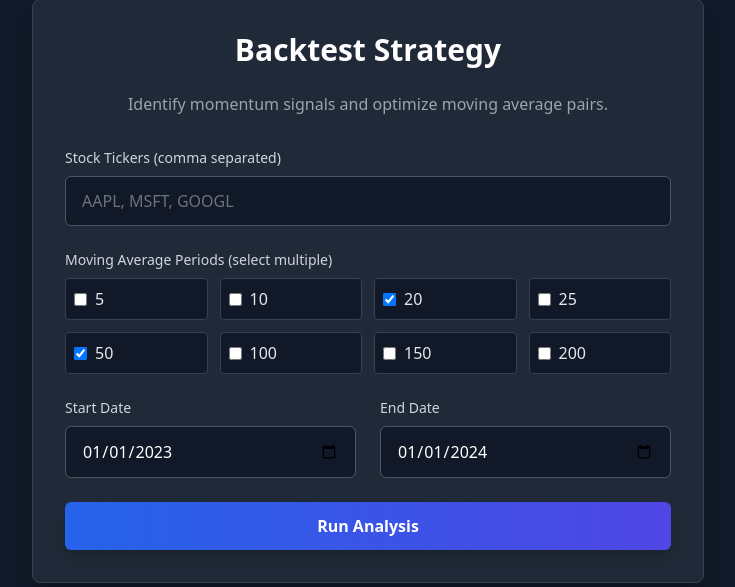
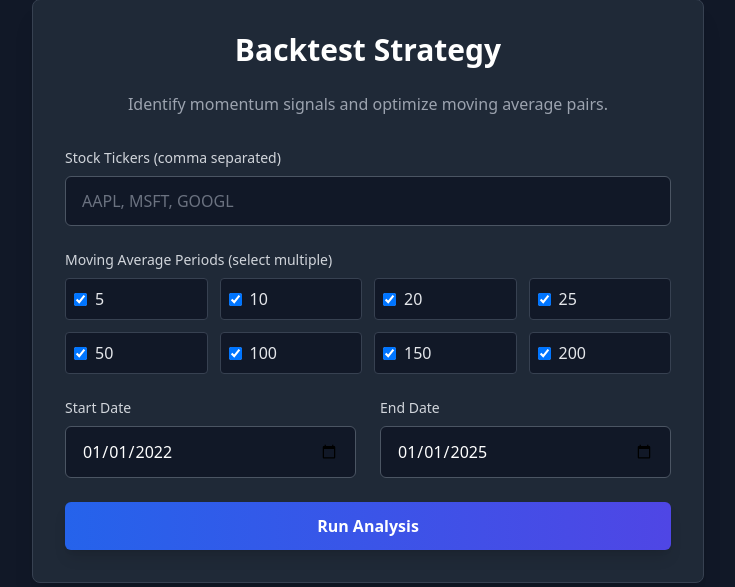
Before and after one commit to zaphbeeb/ag0, a FastAPI app: page / in a window 1280 px wide. Shown: the part 98-685 px from the top of the page, without its empty margins (272-1007 px from the left). Run offline with FastAPI, Linux system fonts and the light colour scheme; some libraries are stand-ins or nearby versions.

Commit message:
Update defaults: all MA periods checked, dates 2022-2025

```diff
--- a/backend/templates/index.html
+++ b/backend/templates/index.html
@@ -27,7 +27,7 @@
                     {% for p in [5, 10, 20, 25, 50, 100, 150, 200] %}
                     <label
                         class="flex items-center space-x-2 bg-gray-900 p-2 rounded border border-gray-700 hover:border-blue-500 cursor-pointer transition">
-                        <input type="checkbox" name="periods" value="{{ p }}" {% if p in [20, 50] %}checked{% endif %}
+                        <input type="checkbox" name="periods" value="{{ p }}" checked
                             class="rounded text-blue-500 bg-gray-800 border-gray-600 focus:ring-blue-500">
                         <span class="text-gray-200">{{ p }}</span>
                     </label>
@@ -39,12 +39,12 @@
             <div class="grid grid-cols-1 md:grid-cols-2 gap-6">
                 <div>
                     <label for="start_date" class="block text-sm font-medium text-gray-300 mb-2">Start Date</label>
-                    <input type="date" name="start_date" id="start_date" required value="2023-01-01"
+                    <input type="date" name="start_date" id="start_date" required value="2022-01-01"
                         class="w-full px-4 py-3 bg-gray-900 border border-gray-600 rounded-md text-white focus:ring-2 focus:ring-blue-500 focus:outline-none">
                 </div>
                 <div>
                     <label for="end_date" class="block text-sm font-medium text-gray-300 mb-2">End Date</label>
-                    <input type="date" name="end_date" id="end_date" required value="2024-01-01"
+                    <input type="date" name="end_date" id="end_date" required value="2025-01-01"
                         class="w-full px-4 py-3 bg-gray-900 border border-gray-600 rounded-md text-white focus:ring-2 focus:ring-blue-500 focus:outline-none">
                 </div>
             </div>
```
